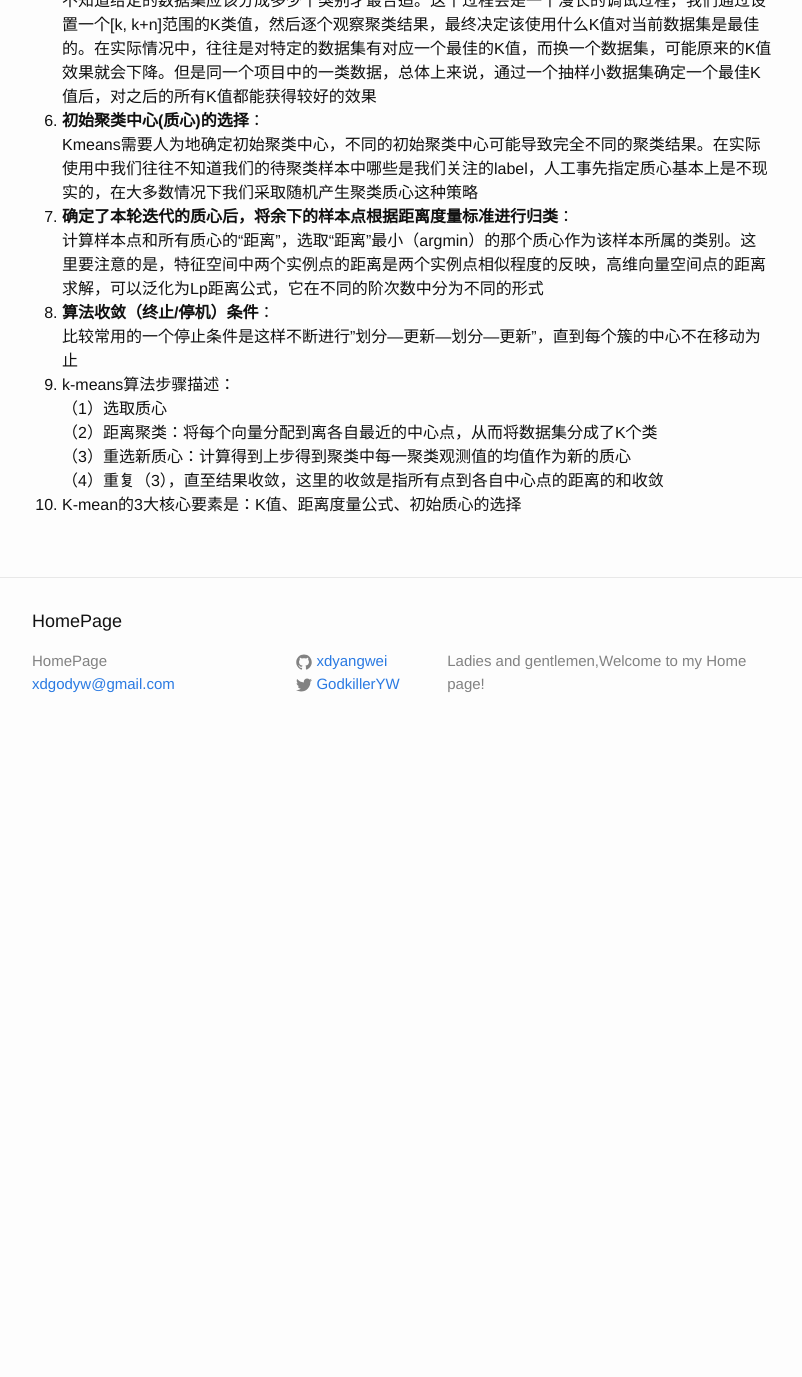
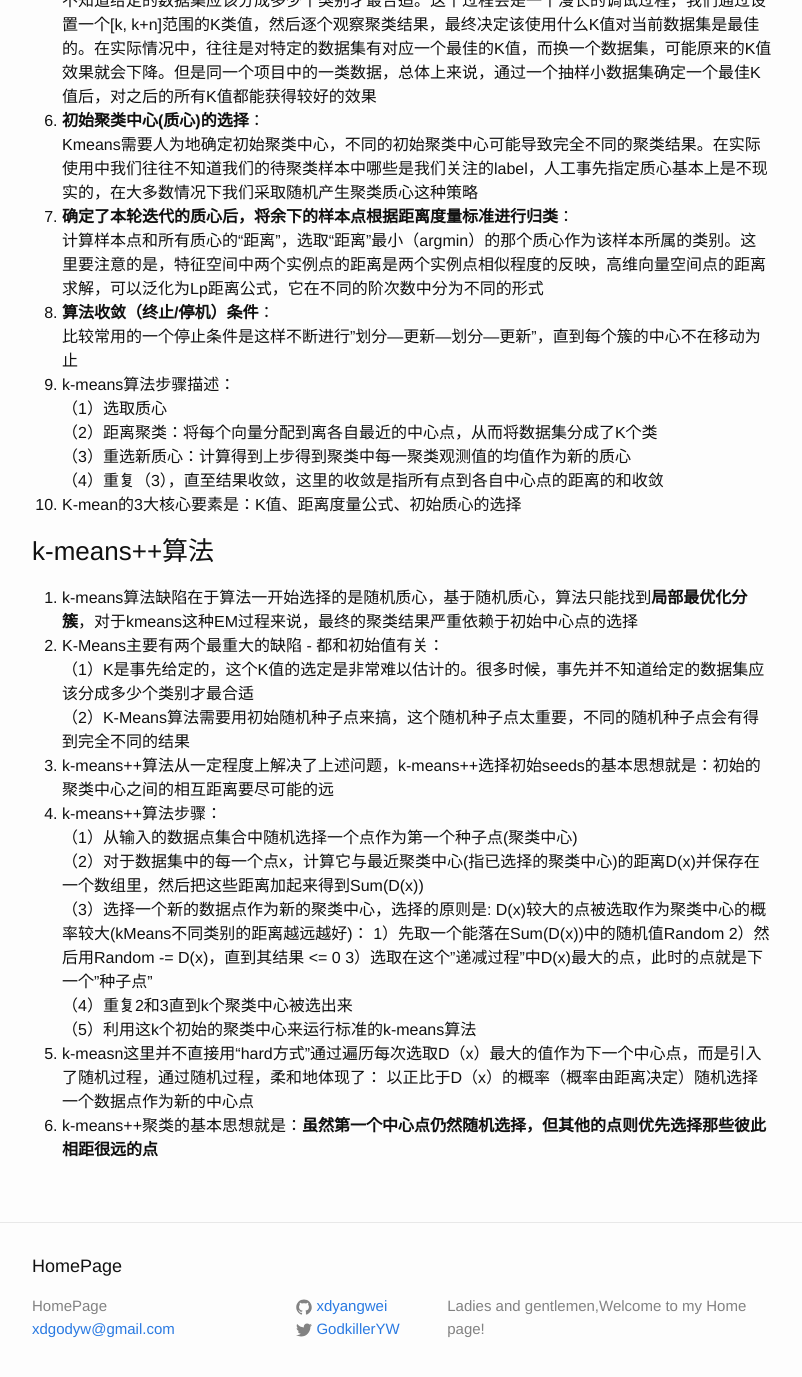
Before and after one commit to xdyangwei/xdyangwei.github.io, a Jekyll site: the page built from _posts/2019-11-18-聚类算法.md, in a window 1280 px wide and 1400 px high, scrolled down 1690 px. Shown: the top 1377 px of the window, without its empty margins (238-1040 px from the left). Built offline with Jekyll 4.4.1, drawn with Linux system fonts in a browser that asks for light colours; our own code applies the rules of GitHub Pages for plain Markdown files; before the commit the page ends 2445 px from its top, so only the background shows below that.

Commit message:
add the tips of k-means++

```diff
--- a/_posts/2019-11-18-聚类算法.md
+++ b/_posts/2019-11-18-聚类算法.md
@@ -40,3 +40,20 @@ Kmeans需要人为地确定初始聚类中心，不同的初始聚类中心可
 （3）重选新质心：计算得到上步得到聚类中每一聚类观测值的均值作为新的质心
 （4）重复（3），直至结果收敛，这里的收敛是指所有点到各自中心点的距离的和收敛
 10. K-mean的3大核心要素是：K值、距离度量公式、初始质心的选择
+
+### k-means++算法
+1. k-means算法缺陷在于算法一开始选择的是随机质心，基于随机质心，算法只能找到**局部最优化分簇**，对于kmeans这种EM过程来说，最终的聚类结果严重依赖于初始中心点的选择
+2. K-Means主要有两个最重大的缺陷 - 都和初始值有关：
+（1）K是事先给定的，这个K值的选定是非常难以估计的。很多时候，事先并不知道给定的数据集应该分成多少个类别才最合适
+（2）K-Means算法需要用初始随机种子点来搞，这个随机种子点太重要，不同的随机种子点会有得到完全不同的结果
+3. k-means++算法从一定程度上解决了上述问题，k-means++选择初始seeds的基本思想就是：初始的聚类中心之间的相互距离要尽可能的远
+4. k-means++算法步骤：
+（1）从输入的数据点集合中随机选择一个点作为第一个种子点(聚类中心)
+（2）对于数据集中的每一个点x，计算它与最近聚类中心(指已选择的聚类中心)的距离D(x)并保存在一个数组里，然后把这些距离加起来得到Sum(D(x))
+（3）选择一个新的数据点作为新的聚类中心，选择的原则是: D(x)较大的点被选取作为聚类中心的概率较大(kMeans不同类别的距离越远越好)：
+1）先取一个能落在Sum(D(x))中的随机值Random 2）然后用Random -= D(x)，直到其结果 <= 0 3）选取在这个"递减过程"中D(x)最大的点，此时的点就是下一个"种子点"
+（4）重复2和3直到k个聚类中心被选出来
+（5）利用这k个初始的聚类中心来运行标准的k-means算法
+5. k-measn这里并不直接用“hard方式”通过遍历每次选取D（x）最大的值作为下一个中心点，而是引入了随机过程，通过随机过程，柔和地体现了：
+以正比于D（x）的概率（概率由距离决定）随机选择一个数据点作为新的中心点
+6. k-means++聚类的基本思想就是：**虽然第一个中心点仍然随机选择，但其他的点则优先选择那些彼此相距很远的点**
```
